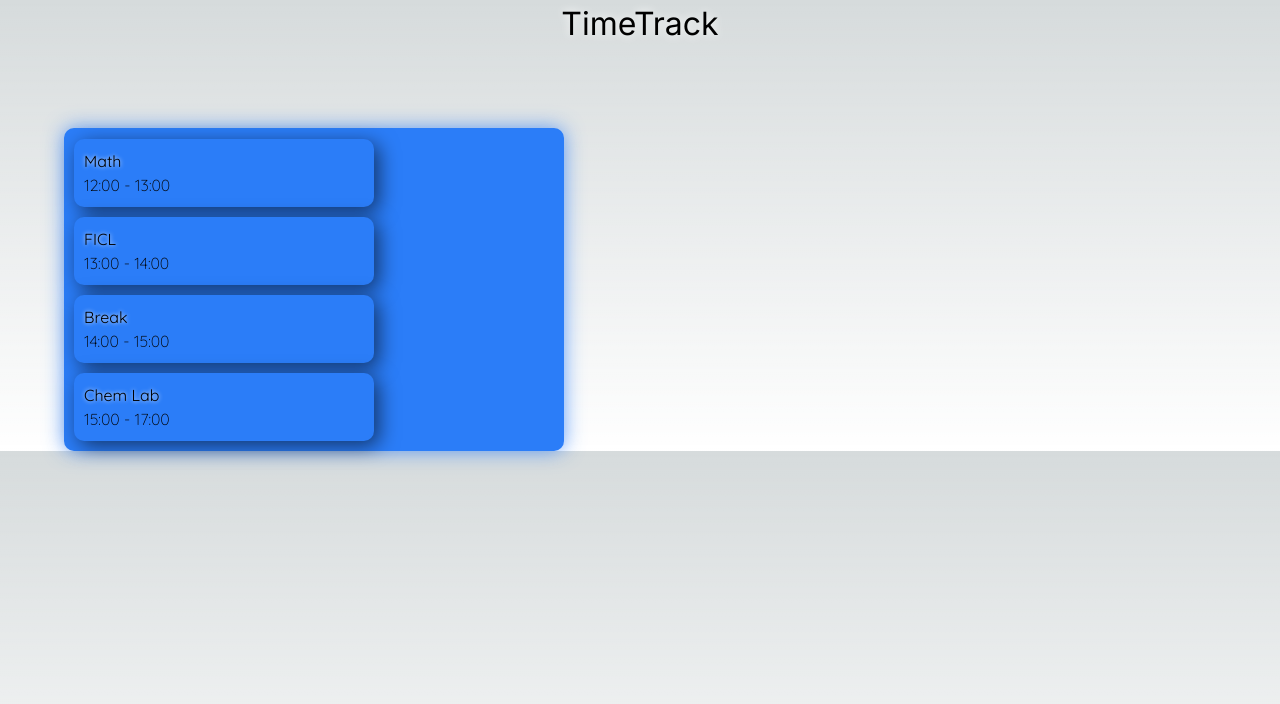
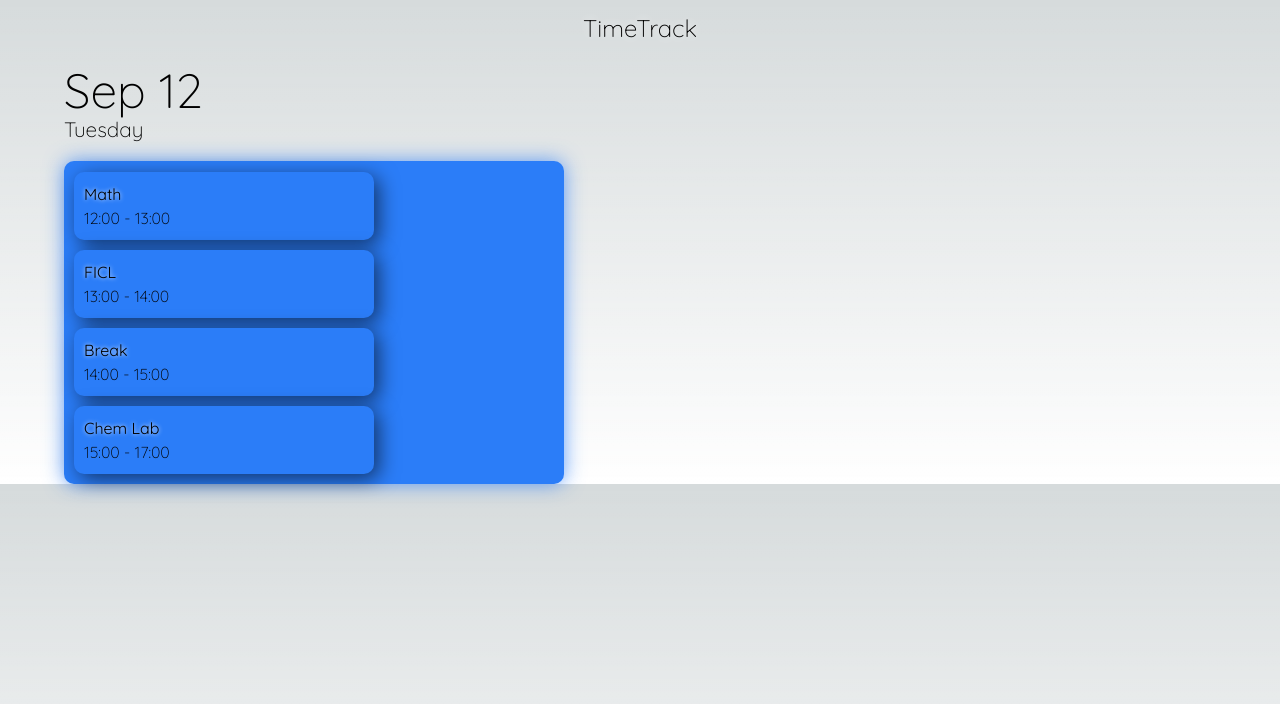
Before and after one commit to Xyncross1111/timetrack, a Next.js app: page / in a window 1280 px wide. Shown: the top 704 px of the page. Built offline with nearby package versions, Linux system fonts and the light colour scheme.

Commit message:
added date element

```diff
--- /dev/null
+++ b/app/datetime/datetime.tsx
@@ -0,0 +1,14 @@
+import "./style.css"
+
+const Datetime = () => {
+    const d = new Date();
+    const months = ["Jan", "Feb", "Mar", "Apr", "May", "June", "July", "Aug", "Sep", "Oct", "Nov", "Dec"];
+    const days = ["Sunday", "Monday", "Tuesday", "Wednesday", "Thursday", "Friday", "Saturday"];
+    return (
+        <div className="datetime">
+            <h2>{months[d.getMonth()]} {d.getDate()}</h2>
+            <h3>{days[d.getDay()]}</h3>
+        </div>
+    );
+}
+export default Datetime;
--- /dev/null
+++ b/app/datetime/style.css
@@ -0,0 +1,10 @@
+.datetime{
+    margin-top: 1vh;
+    margin-left: 5vw;
+    font-family: QuickSandLight;
+    font-size: 1.3rem;
+}
+.datetime h2{
+    font-size: 3rem;
+    margin-bottom: -12px;
+}
--- a/app/globals.css
+++ b/app/globals.css
@@ -17,8 +17,10 @@
 }
 
 h1{
+  margin-top: 10px;
   text-align: center;
-  font-size: 2rem;
+  font-size: 1.5rem;
+  font-family: QuicksandLight;
   text-shadow: 0px 0px 10px #ffffff;
 }
 body {
--- a/app/page.tsx
+++ b/app/page.tsx
@@ -1,5 +1,6 @@
 "use client";
 import Schedule from "@/app/schedule/schedule";
+import Datetime from "@/app/datetime/datetime";
 import {useState} from "react";
 import data from "../db/classlist.json";
 
@@ -12,6 +13,7 @@ export default function Home() {
     return (
       <>
           <h1>TimeTrack</h1>
+          <Datetime/>
           <Schedule classes={classes} />
       </>
   )
--- a/app/schedule/style.css
+++ b/app/schedule/style.css
@@ -1,7 +1,7 @@
 .schedule{
     width: 70vw;
     max-width: 500px;
-    margin-top: 10vh;
+    margin-top: 2vh;
     margin-left: 5vw;
     background-color: #2b7df8;
     box-shadow: 0px 0px 20px #2b7df8b8;
```
